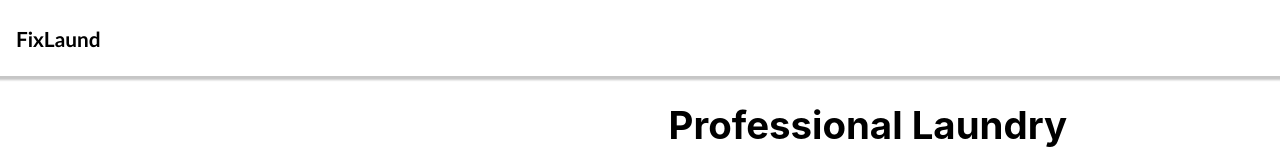
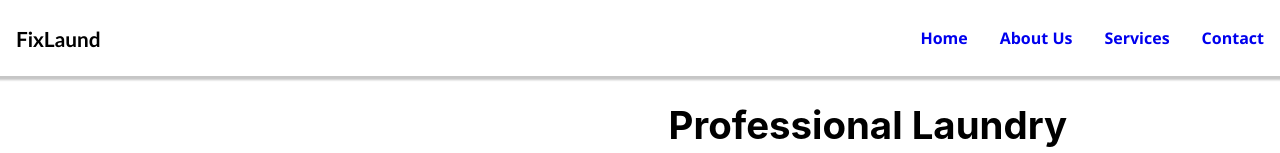
Before and after one commit to sirkaranja/Laundry-system, a React (Create React App) app in the folder client/: page / in a window 1280 px wide. Shown: the top 153 px of the page. Built offline with nearby package versions, Linux system fonts and the light colour scheme.

Commit message:
footer component

```diff
--- a/client/src/components/Footer/footer.css
+++ b/client/src/components/Footer/footer.css
@@ -13,10 +13,10 @@
     align-self: center;
     margin-left: 700px;
 }
-a{
-    color: white;
+/* a{
+    color: rgb(192, 88, 88);
     margin-right: 19px;
-}
+} */
 .header-links{
     list-style: none;
     color: azure;
```
